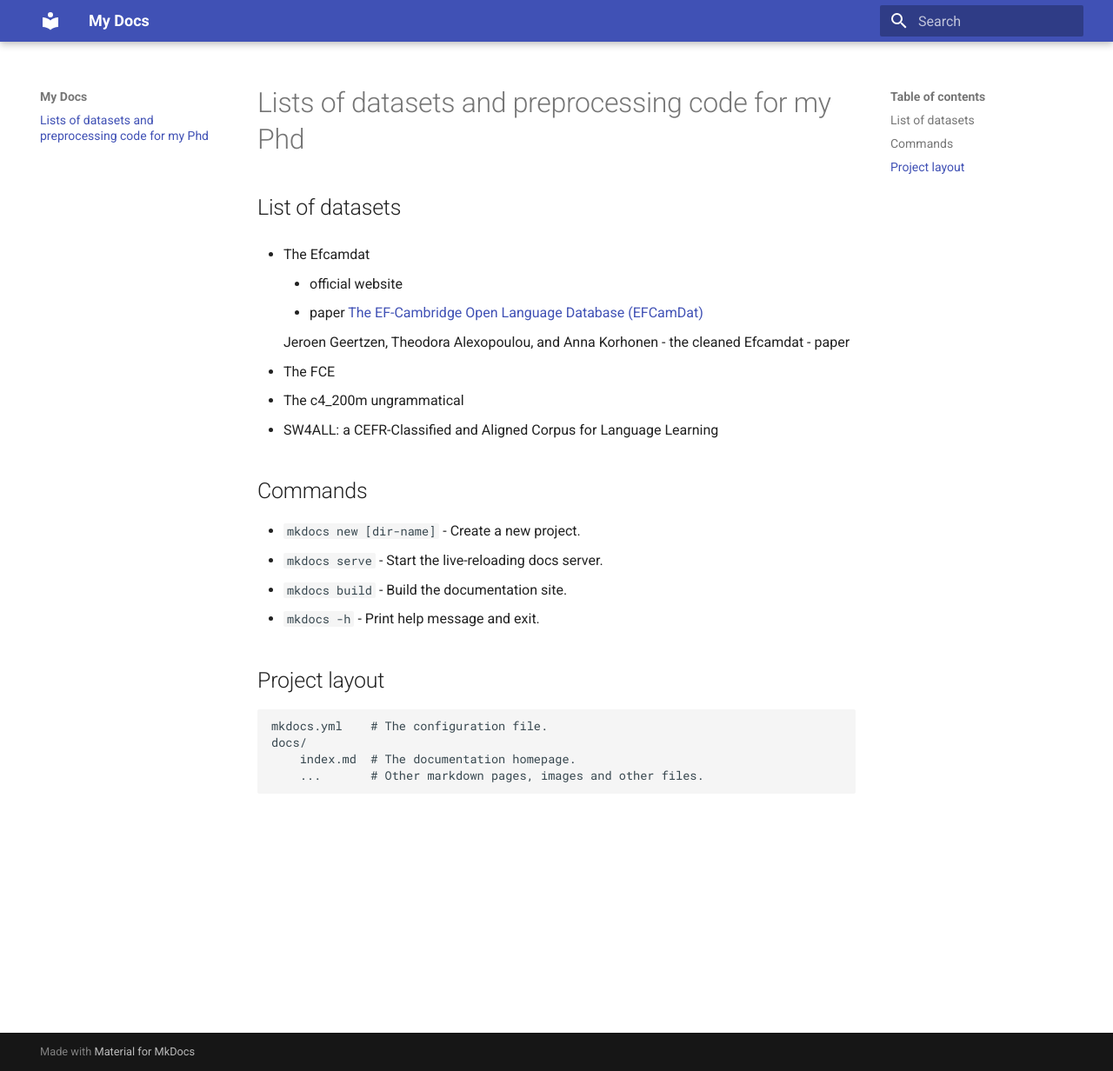
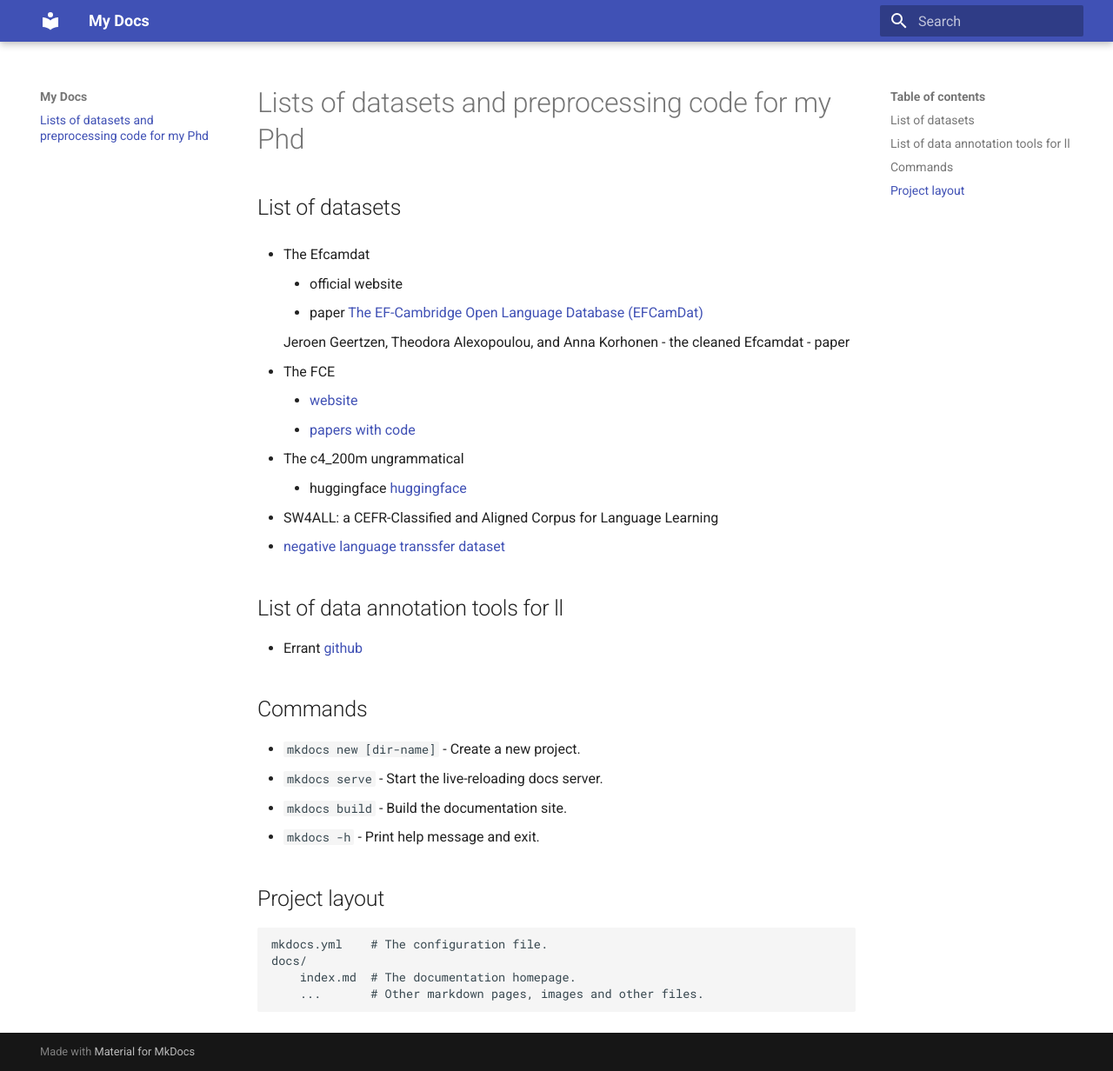
Before and after one commit to language-learning-modelling/ll-datasets, an MkDocs documentation site: the page built from docs/index.md, in a window 1280 px wide and 1232 px high. Shown: the whole window at 87% size. Built offline with MkDocs 1.6.1 and Material for MkDocs 9.7.7, drawn with Linux system fonts in a browser that asks for light colours.

Commit message:
c4200m dataset from hf, some initial datasets in docs

```diff
--- a/docs/index.md
+++ b/docs/index.md
@@ -11,8 +11,17 @@
         - paper
 
 * The FCE
+    - [website](https://ilexir.co.uk/datasets/index.html)
+    - [papers with code](https://paperswithcode.com/sota/grammatical-error-detection-on-fce)
 * The c4_200m ungrammatical
+    - huggingface [huggingface](https://huggingface.co/datasets/liweili/c4_200m?row=1)
 * SW4ALL: a CEFR-Classified and Aligned Corpus for Language Learning
+* [negative language transsfer dataset](https://www.researchgate.net/publication/352365587_Negative_language_transfer_in_learner_English_A_new_dataset)
+
+## List of data annotation tools for ll
+
+* Errant
+    [github](https:www.github.com/chrisjbryant/errant)
 
 ## Commands
 
```
Also changed, not shown: 1 other file.
